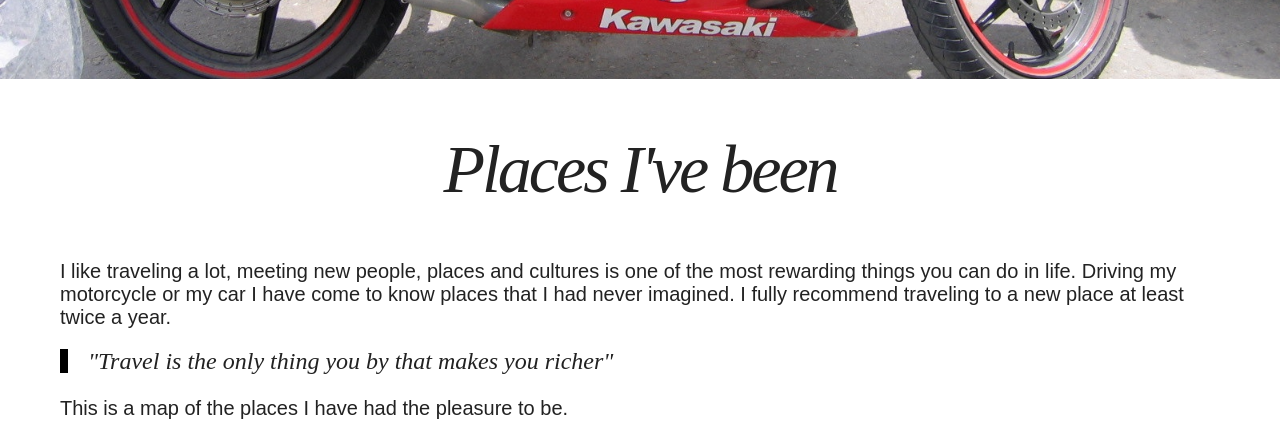
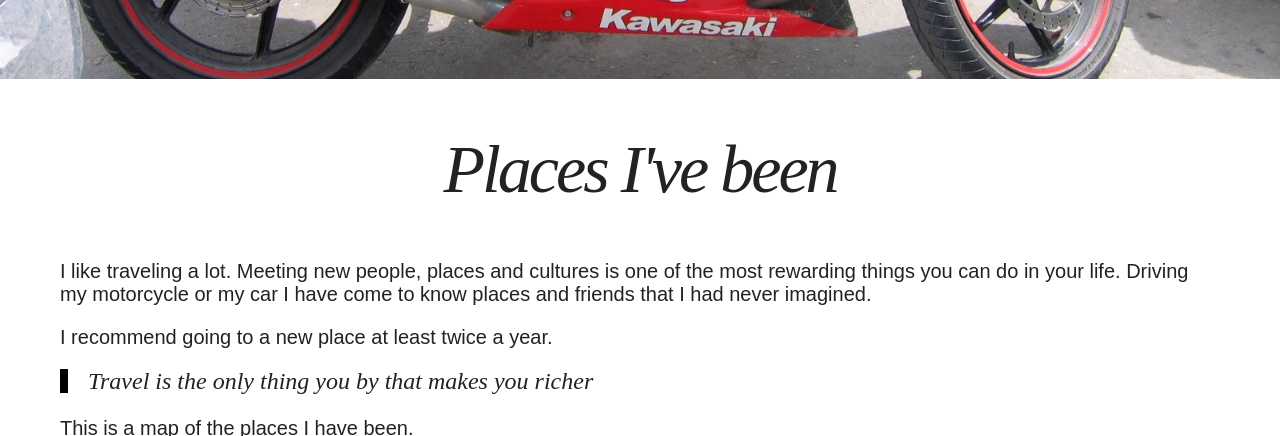
Before and after one commit to camilonova/camilonova.github.io, a Jekyll site: the page built from places.md, in a window 1280 px wide and 900 px high, scrolled down 563 px, cut to the strip 0-436 px from the top of the window. Built offline with Jekyll 4.4.1, drawn with Linux system fonts in a browser that asks for light colours; nearby versions of some CDN libraries.

Commit message:
Updated places map link

```diff
--- a/places.md
+++ b/places.md
@@ -10,18 +10,20 @@
   feature: places/places-cover.jpg
 ---
 
-I like traveling a lot, meeting new people, places and cultures is one of the most rewarding things you can do in life. Driving my motorcycle or my car I have come to know places that I had never imagined. I fully recommend traveling to a new place at least twice a year.
+I like traveling a lot. Meeting new people, places and cultures is one of the most rewarding things you can do in your life. Driving my motorcycle or my car I have come to know places and friends that I had never imagined.
+
+I recommend going to a new place at least twice a year.
 
 <blockquote>
-	"Travel is the only thing you by that makes you richer"
+	Travel is the only thing you by that makes you richer
 </blockquote>
 
-This is a map of the places I have had the pleasure to be.
+This is a map of the places I have been.
 
 <div class="responsive-iframe">
-    <iframe src="https://mapsengine.google.com/map/embed?mid=zu_3IAhs292U.kum9-fESGti8" width="640" height="480"></iframe>
+    <iframe src="https://www.google.com/maps/d/u/1/embed?mid=zu_3IAhs292U.kum9-fESGti8" width="640" height="480"></iframe>
 </div>
 
 <p class="text-center">
-    <a markdown="0" href="https://www.google.com/maps/ms?hl=en&amp;msid=217524773836339260183.0004e20f4588750fa3f01&amp;msa=0&amp;ie=UTF8&amp;t=h&amp;ll=14.264383,-39.375&amp;spn=126.915191,225&amp;z=2&amp;source=embed" class="btn" target="_blank">View full map</a>
+    <a markdown="0" href="https://www.google.com/maps/d/edit?mid=zu_3IAhs292U.kum9-fESGti8" class="btn" target="_blank">View full map</a>
 </p>
```
